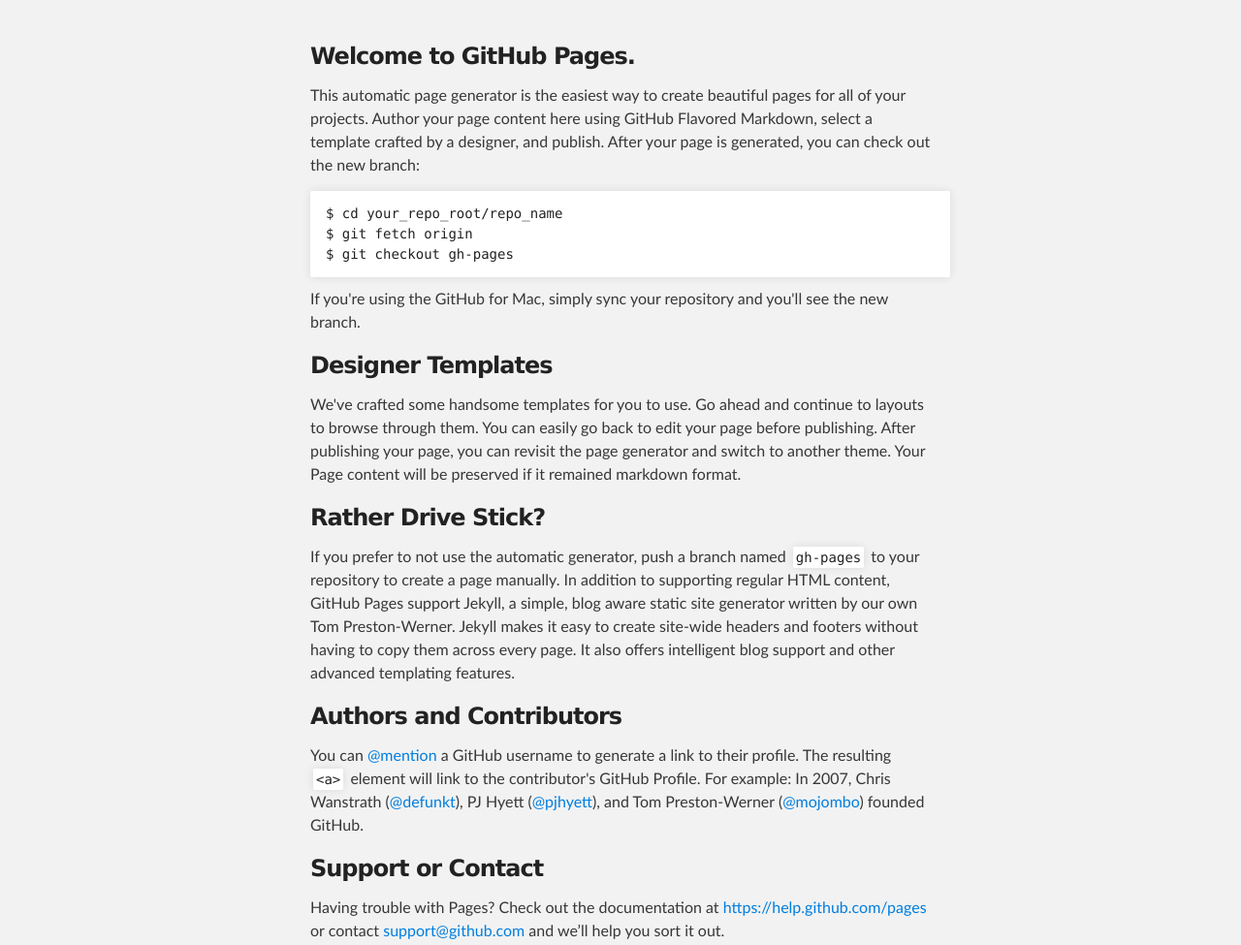
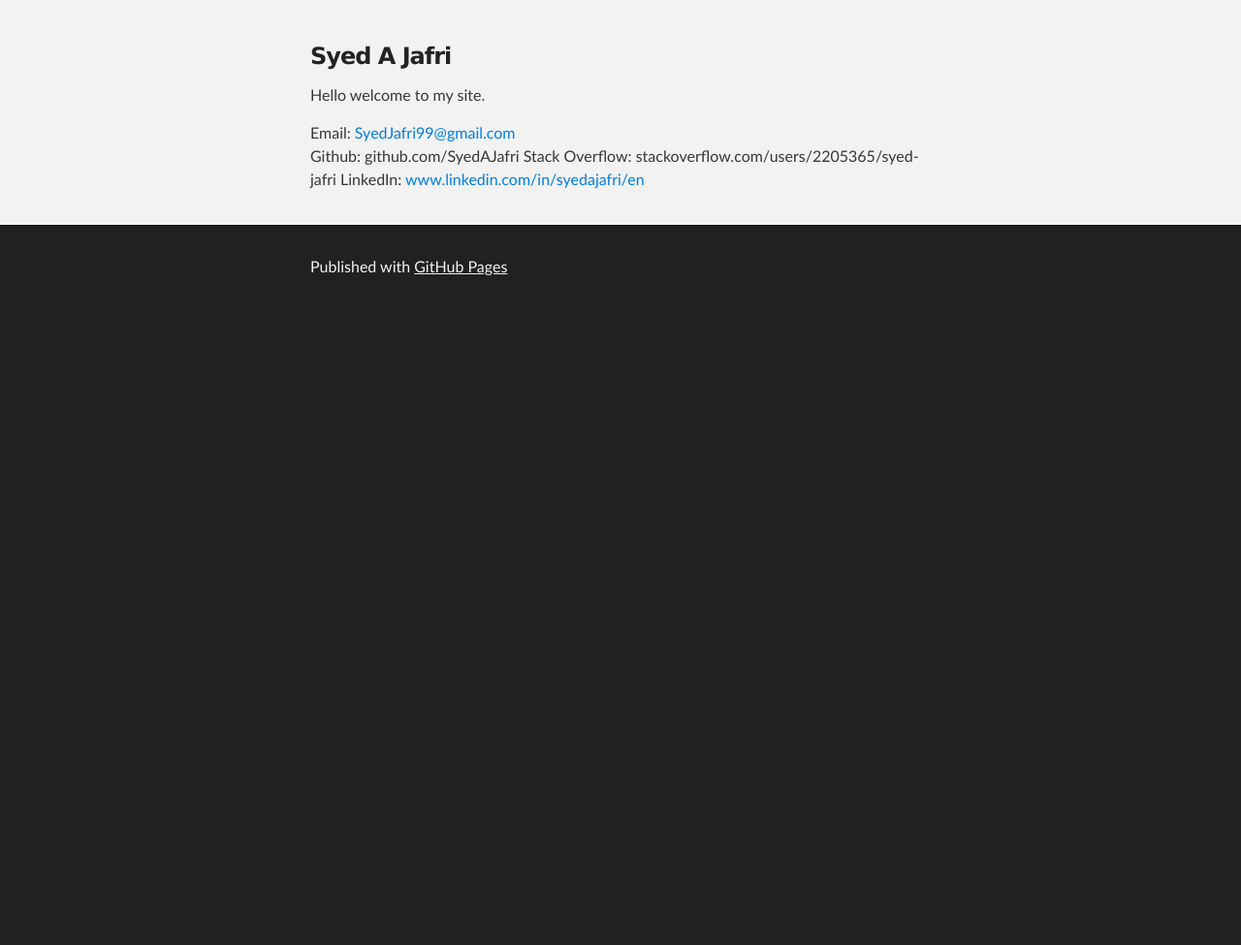
Before and after one commit to SyedAJafri/syedajafri.github.io, a plain HTML site: page index.html in a window 1280 px wide. Shown: the part 220-1195 px from the top of the page at 97% size. After the commit the page ends 800 px from the top, so only its background shows below. Drawn offline with Linux system fonts and the light colour scheme.

Commit message:
Replace master branch with page content via GitHub

```diff
--- a/index.html
+++ b/index.html
@@ -28,36 +28,14 @@
     <div id="main_content_wrap" class="outer">
       <section id="main_content" class="inner">
         <h3>
-<a id="welcome-to-github-pages" class="anchor" href="#welcome-to-github-pages" aria-hidden="true"><span class="octicon octicon-link"></span></a>Welcome to GitHub Pages.</h3>
+<a id="syed-a-jafri" class="anchor" href="#syed-a-jafri" aria-hidden="true"><span class="octicon octicon-link"></span></a>Syed A Jafri</h3>
 
-<p>This automatic page generator is the easiest way to create beautiful pages for all of your projects. Author your page content here using GitHub Flavored Markdown, select a template crafted by a designer, and publish. After your page is generated, you can check out the new branch:</p>
+<p>Hello welcome to my site.</p>
 
-<pre><code>$ cd your_repo_root/repo_name
-$ git fetch origin
-$ git checkout gh-pages
-</code></pre>
-
-<p>If you're using the GitHub for Mac, simply sync your repository and you'll see the new branch.</p>
-
-<h3>
-<a id="designer-templates" class="anchor" href="#designer-templates" aria-hidden="true"><span class="octicon octicon-link"></span></a>Designer Templates</h3>
-
-<p>We've crafted some handsome templates for you to use. Go ahead and continue to layouts to browse through them. You can easily go back to edit your page before publishing. After publishing your page, you can revisit the page generator and switch to another theme. Your Page content will be preserved if it remained markdown format.</p>
-
-<h3>
-<a id="rather-drive-stick" class="anchor" href="#rather-drive-stick" aria-hidden="true"><span class="octicon octicon-link"></span></a>Rather Drive Stick?</h3>
-
-<p>If you prefer to not use the automatic generator, push a branch named <code>gh-pages</code> to your repository to create a page manually. In addition to supporting regular HTML content, GitHub Pages support Jekyll, a simple, blog aware static site generator written by our own Tom Preston-Werner. Jekyll makes it easy to create site-wide headers and footers without having to copy them across every page. It also offers intelligent blog support and other advanced templating features.</p>
-
-<h3>
-<a id="authors-and-contributors" class="anchor" href="#authors-and-contributors" aria-hidden="true"><span class="octicon octicon-link"></span></a>Authors and Contributors</h3>
-
-<p>You can <a href="https://github.com/blog/821" class="user-mention">@mention</a> a GitHub username to generate a link to their profile. The resulting <code>&lt;a&gt;</code> element will link to the contributor's GitHub Profile. For example: In 2007, Chris Wanstrath (<a href="https://github.com/defunkt" class="user-mention">@defunkt</a>), PJ Hyett (<a href="https://github.com/pjhyett" class="user-mention">@pjhyett</a>), and Tom Preston-Werner (<a href="https://github.com/mojombo" class="user-mention">@mojombo</a>) founded GitHub.</p>
-
-<h3>
-<a id="support-or-contact" class="anchor" href="#support-or-contact" aria-hidden="true"><span class="octicon octicon-link"></span></a>Support or Contact</h3>
-
-<p>Having trouble with Pages? Check out the documentation at <a href="https://help.github.com/pages">https://help.github.com/pages</a> or contact <a href="mailto:support@github.com">support@github.com</a> and we’ll help you sort it out.</p>
+<p>Email: <a href="mailto:SyedJafri99@gmail.com">SyedJafri99@gmail.com</a><br>
+Github: github.com/SyedAJafri
+Stack Overflow: stackoverflow.com/users/2205365/syed-jafri
+LinkedIn: <a href="http://www.linkedin.com/in/syedajafri/en">www.linkedin.com/in/syedajafri/en</a></p>
       </section>
     </div>
 
```
Also changed, not shown: params.json (+1 -1 lines).
